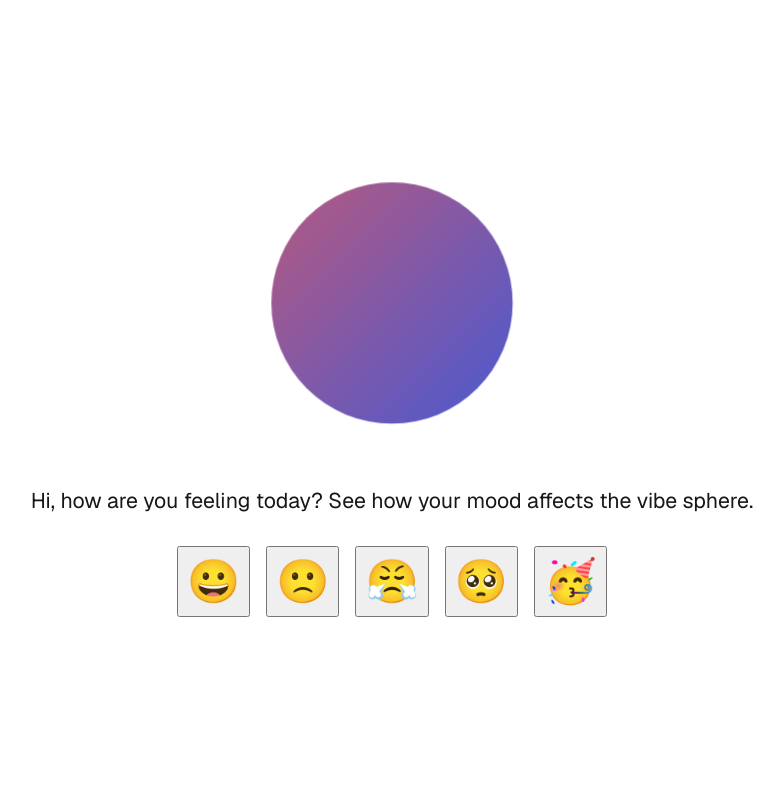
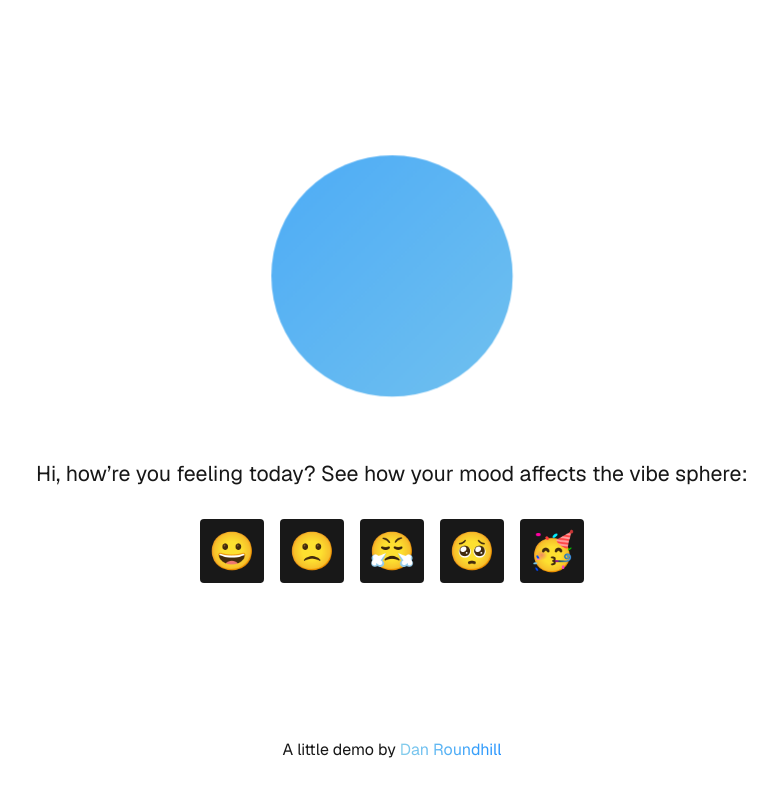
Before and after one commit to roundhill/feelings, a Next.js app: page / in a window 1280 px wide. Shown: the top 796 px of the page, without its empty margins (248-1032 px from the left). Built offline with nearby package versions, Linux system fonts and the light colour scheme.

Commit message:
Additional enhancements!

```diff
--- a/src/app/page.module.css
+++ b/src/app/page.module.css
@@ -4,8 +4,9 @@
   align-items: center;
   justify-content: center;
   min-height: 100svh;
-  padding: 80px;
+  padding: 20px 80px;
   font-family: var(--font-geist-sans);
+  text-align: center;
 }
 
 .main {
@@ -15,6 +16,7 @@
   justify-content: center;
   gap: 32px;
   font-size: 16pt;
+  flex: 1;
 }
 
 .vibeCircle {
@@ -24,8 +26,9 @@
   border-radius: 50%;
   overflow: hidden;
   margin-bottom: 32px;
-  background-size: 200% 200%;
+  background-size: 300% 300%;
   animation: colorFlow 15s ease-in-out infinite, pulse 6s ease-in-out infinite;
+  transition: background-image 0.5s ease-in-out;
 }
 
 @keyframes colorFlow {
@@ -58,8 +61,13 @@
 }
 
 .moodPicker button {
-  font-size: 32pt;
-  padding: 8px
+  font-size: 28pt;
+  padding: 8px;
+  border: none;
+  border-radius: 4px;
+  background-color: #181818;
+  width: 64px;
+  height: 64px;
 }
 
 .moodPicker button:hover {
@@ -67,3 +75,13 @@
   transition: transform 0.3s ease-in-out;
   cursor: pointer;
 }
+
+.page footer {
+  padding: 20px 0;
+  margin-top: auto;
+}
+
+.page footer a {
+  background-clip: text;
+  -webkit-text-fill-color: transparent;
+}
--- a/src/app/page.tsx
+++ b/src/app/page.tsx
@@ -2,6 +2,7 @@
 import { useState } from "react";
 import styles from "./page.module.css";
 
+// The circle component is a gradient that changes based on the mood
 const VibeCircle = ({ colors }: { colors: string[] }) => {
   return (
     <div
@@ -11,13 +12,16 @@ const VibeCircle = ({ colors }: { colors: string[] }) => {
   );
 };
 
-const moodColors = {
-  happy: "#fdf497",
-  sad: "#fd5949",
-  angry: "#d6249f",
-  anxious: "#285AEB",
-  excited: "#4f5bd5"
-} as const;
+// Our mood colors, each is a pair of colors that match the mood
+const moodColors: Record<string, string[]> = {
+  happy: ["#FFD700", "#FF1493"],
+  sad: ["#8B4513", "#DEB887"],
+  angry: ["#CD5C5C", "#DC143C"],
+  anxious: ["#9370DB", "#FFA500"],
+  excited: ["#00FFFF", "#FF00FF"]
+};
+
+const defaultColors = ["#87CEEB", "#1E90FF"];
 
 type MoodPickerProps = {
   moodPicked: (mood: keyof typeof moodColors) => void;
@@ -26,24 +30,21 @@ type MoodPickerProps = {
 const MoodPicker = ({ moodPicked }: MoodPickerProps) => {
   return (
     <div className={styles.moodPicker}>
-      <button onClick={() => moodPicked("happy")}>😀</button>
-      <button onClick={() => moodPicked("sad")}>🙁</button>
-      <button onClick={() => moodPicked("angry")}>😤</button>
-      <button onClick={() => moodPicked("anxious")}>🥺</button>
-      <button onClick={() => moodPicked("excited")}>🥳</button>
+      <button onClick={() => moodPicked("happy")} title="Happy">😀</button>
+      <button onClick={() => moodPicked("sad")} title="Sad">🙁</button>
+      <button onClick={() => moodPicked("angry")} title="Angry">😤</button>
+      <button onClick={() => moodPicked("anxious")} title="Anxious">🥺</button>
+      <button onClick={() => moodPicked("excited")} title="Excited">🥳</button>
     </div>
   );
 };
 
-export default function Home() {
-  const [colors, setColors] = useState<string[]>([
-    // Default colors
-    moodColors.anxious,
-    moodColors.sad,
-  ]);
+export default function Feelings() {
+  const [colors, setColors] = useState<string[]>(defaultColors);
 
+  // Updates the colors state to the selected mood
   const addMood = (mood: keyof typeof moodColors) => {
-    setColors([...colors.slice(-2), moodColors[mood]]);
+    setColors(moodColors[mood]);
   }
 
   return (
@@ -53,9 +54,16 @@ export default function Home() {
           colors={colors}
         />
 
-        <p>Hi, how are you feeling today? See how your mood affects the vibe sphere.</p>
+        <p>Hi, how&rsquo;re you feeling today? See how your mood affects the vibe sphere:</p>
         <MoodPicker moodPicked={addMood} />
       </main>
+      <footer>
+        <p>A little demo by <a
+          href="https://roundhill.blog"
+          target="_blank"
+          style={{ backgroundImage: `linear-gradient(90deg, ${colors.join(", ")})` }}>Dan Roundhill</a>
+        </p>
+      </footer>
     </div>
   );
 }
```
